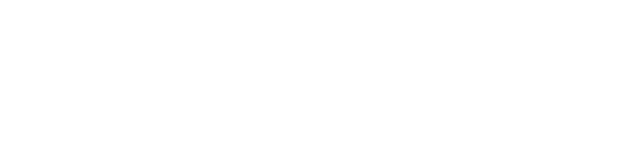
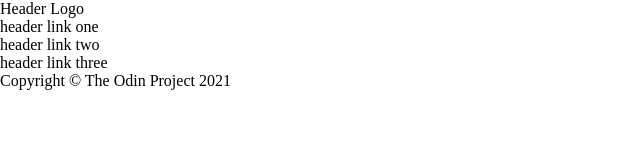
Before and after one commit to hardeek-sharma/Landing-Page_TOP, a plain HTML site: page index.html in a window 1280 px wide. Shown: the whole page, without its empty margins (0-640 px from the left). Drawn offline with Linux system fonts and the light colour scheme.

Commit message:
add html for header and footer

```diff
--- a/index.html
+++ b/index.html
@@ -9,6 +9,17 @@
   </head>
 
   <body>
+    <div class="header">
+      <div class="header-text">Header Logo</div>
+      <div class="header-links">
+        <div class="link">header link one</div>
+        <div class="link">header link two</div>
+        <div class="link">header link three</div>
+      </div>
+    </div>
 
+    <div class="footer">
+      Copyright © The Odin Project 2021
+    </div>
   </body>
 </html>
```
